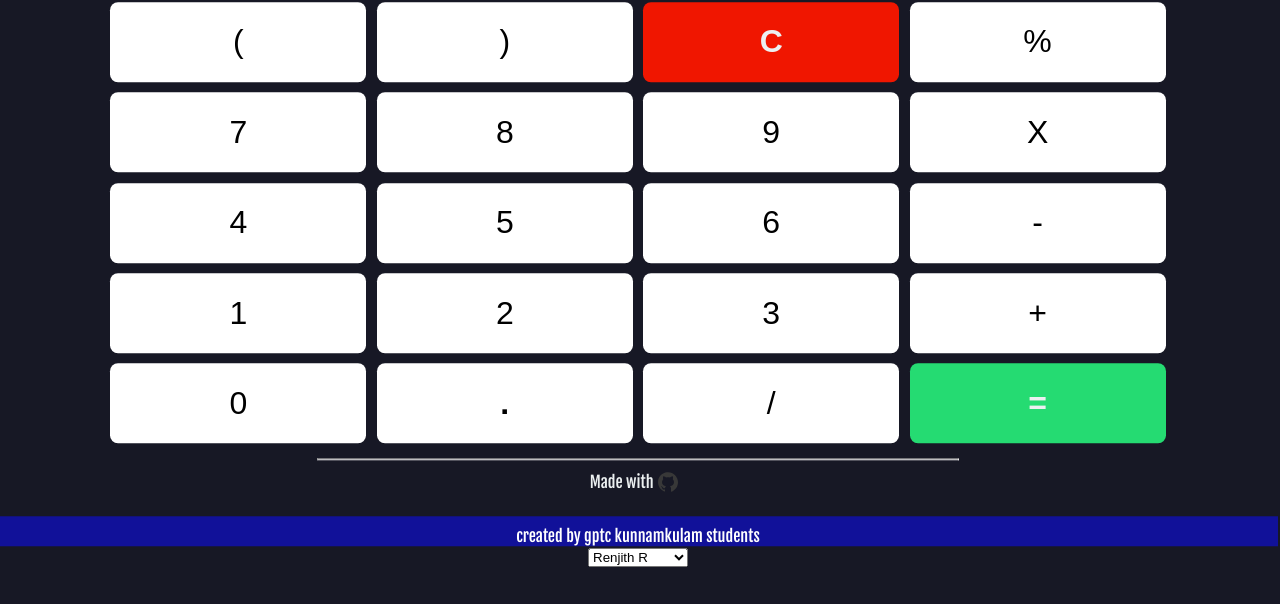
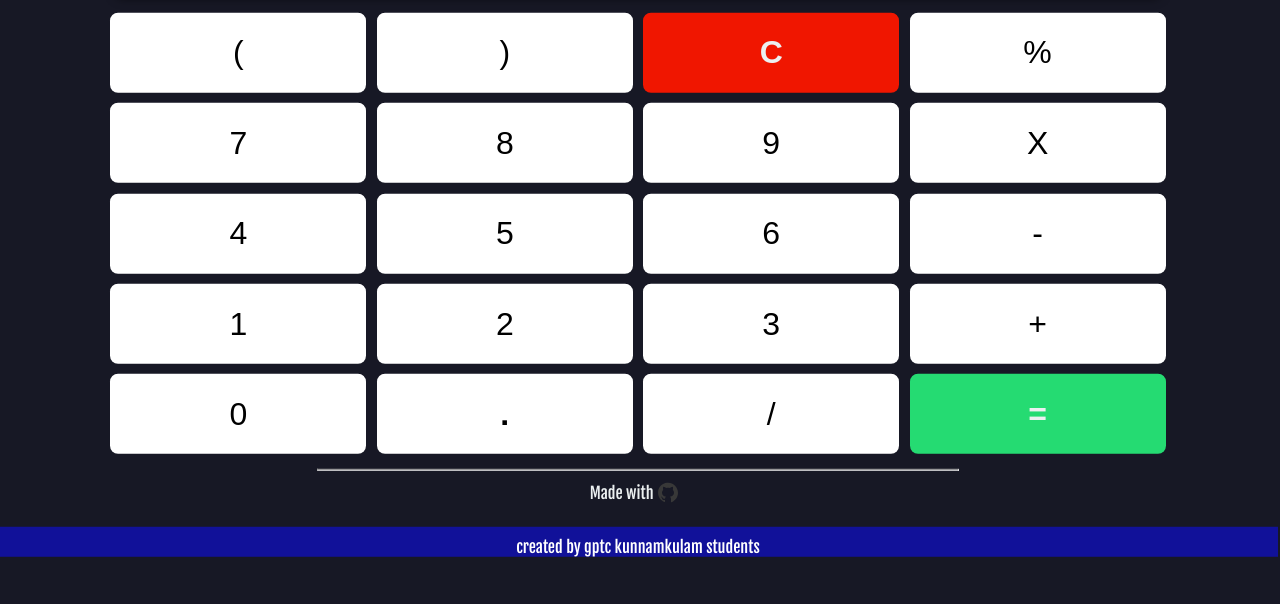
Before and after one commit to Dasappanb/aDasappanb-myprocks, a website built with Vite: page index.html in a window 1280 px wide. Shown: the part 196-800 px from the top of the page. Built offline with nearby package versions, Linux system fonts and the light colour scheme.

Commit message:
Update index.html

```diff
--- a/index.html
+++ b/index.html
@@ -103,11 +103,8 @@
 			<div style="font-size:1rem; display: flex; align-items: center; justify-content: center;">Made with <img style="margin: 0.15rem;" src="heart.svg"><a style="text-decoration: none; color: #f1c40f; margin-left: 0.25rem;"
                 ></div>
 					<footer>created by gptc kunnamkulam students</footer>
-				<select name="fname" id="fname">
-  <option value="STUDENT">Renjith R</option>
-  <option value="STUDENT">Aleesha C W</option>
-  <option value="STUDENT">Kalidas P V</option>
-</select>
+
+
 		</div>
 	</div>
 	<div id="bar1" class = "bars"></div>
```
